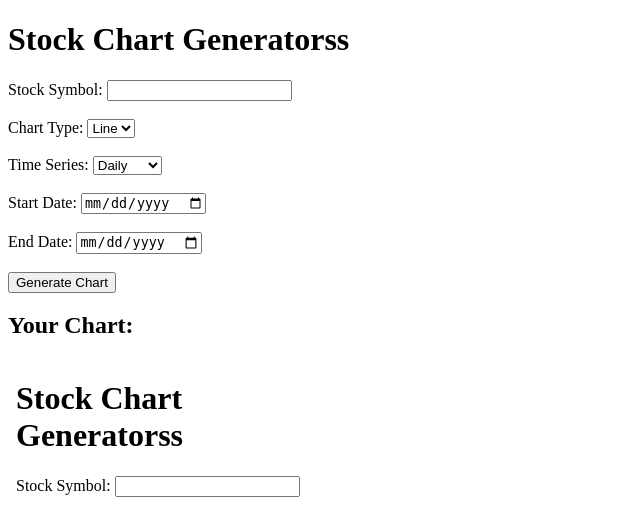
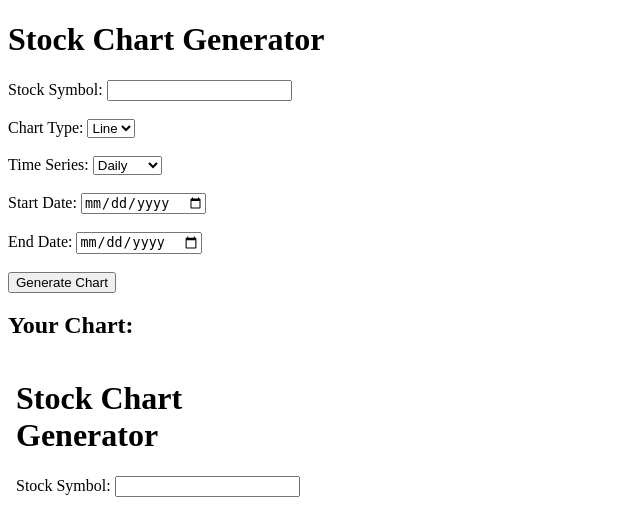
Before and after one commit to C78C73/Stock-Data-Visualizer-V2, a Flask app: template Stock-Data-Visualizer-V3(Almost There Edition)/templates/index.html in a window 1280 px wide. Shown: the top 508 px of the page, without its empty margins (0-640 px from the left). Run offline with Flask 3, Linux system fonts and the light colour scheme; the template is opened without the code that fills it: most values are stand-ins (such as "Sample title", 1, 10 or a date in 2020).

Commit message:
Update index.html

```diff
--- a/Stock-Data-Visualizer-V3(Almost There Edition)/templates/index.html
+++ b/Stock-Data-Visualizer-V3(Almost There Edition)/templates/index.html
@@ -4,7 +4,7 @@
     <title>Stock Data Visualizer</title>
 </head>
 <body>
-    <h1>Stock Chart Generatorss</h1>
+    <h1>Stock Chart Generator</h1>
     <form method="POST">
         <label>Stock Symbol:</label>
         <input name="symbol" required><br><br>
```
